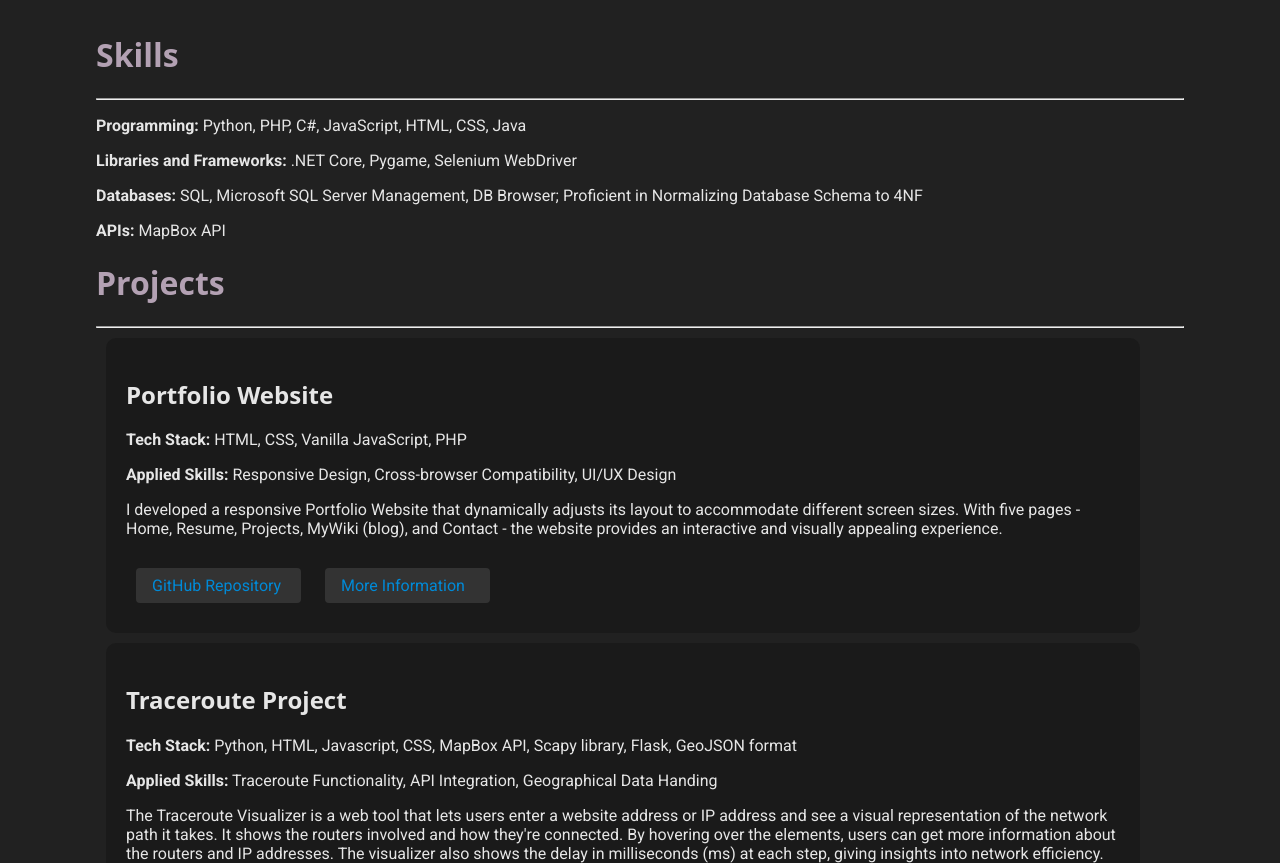
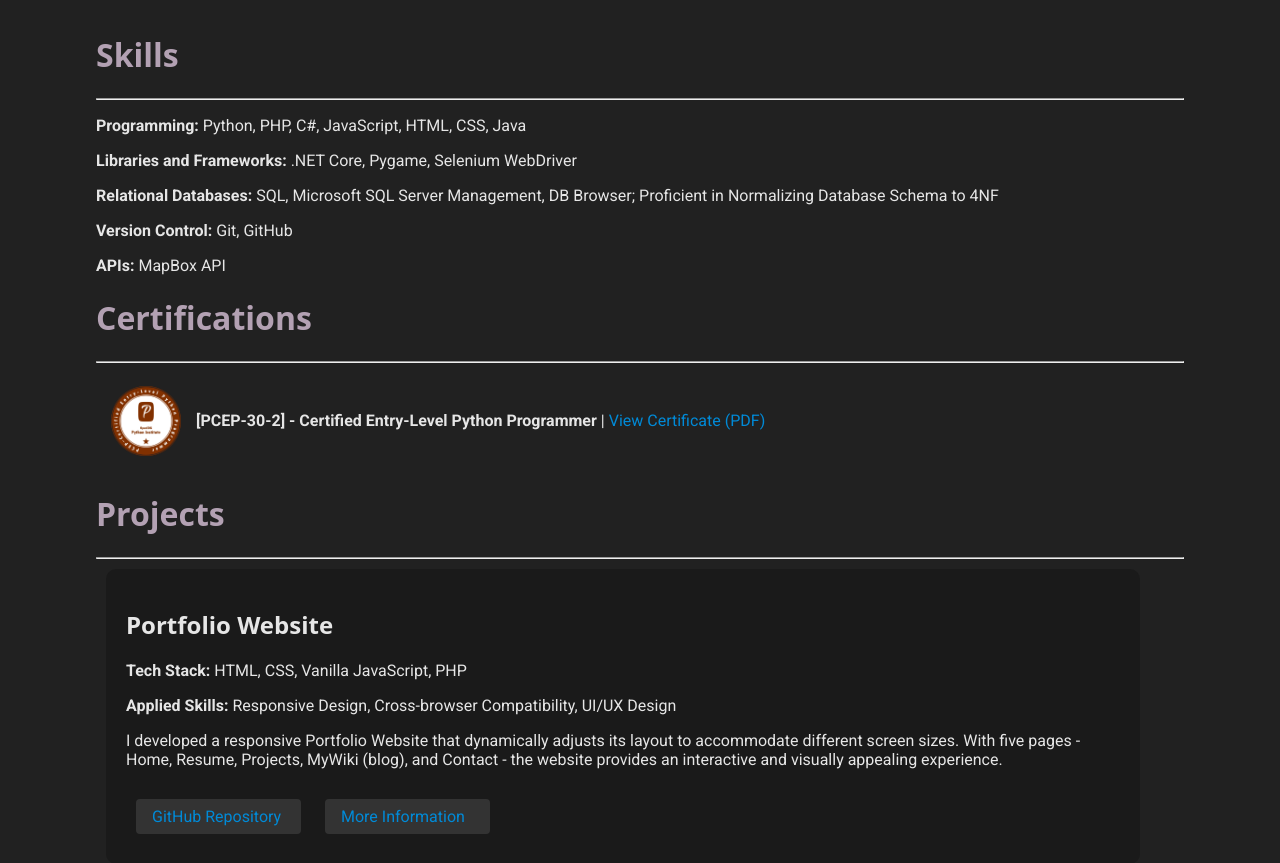
Before and after one commit to colemorrison/Website-Portfolio, a PHP site: page /pages/resume in a window 1280 px wide. Shown: the part 286-1149 px from the top of the page. Run offline with PHP 8.4, Linux system fonts and the light colour scheme.

Commit message:
Added Python Certification to resume page.

```diff
--- a/css/styles.css
+++ b/css/styles.css
@@ -297,6 +297,20 @@ h6 {
   justify-content: center;
   align-items: center;
 }
+.resume_skills {
+}
+.resume_certifications {
+}
+.resume_certifications_container {
+  display: flex;
+  align-items: center;
+}
+.resume_certifications_container img {
+  max-width: 100px;
+  height: auto;
+  padding: 15px;
+}
+
 .resume_projects {
 }
 .resume_projects_container {
@@ -336,6 +350,10 @@ h6 {
 
 .project-links a:hover {
   background-color: #555;
+}
+.resume_eduction {
+}
+.resume_experience {
 }
 
 /* ----------------------------------resume-end------------------------------ */
--- a/pages/resume.php
+++ b/pages/resume.php
@@ -16,7 +16,6 @@ include '../includes/header.php';
                     Download my resume
                 </a></p>
 
-
         </div>
 
         <div class="resume_skills">
@@ -24,9 +23,24 @@ include '../includes/header.php';
             <hr>
             <p><strong>Programming:</strong> Python, PHP, C#, JavaScript, HTML, CSS, Java</p>
             <p><strong>Libraries and Frameworks:</strong> .NET Core, Pygame, Selenium WebDriver</p>
-            <p><strong>Databases:</strong> SQL, Microsoft SQL Server Management, DB Browser; Proficient in Normalizing
+            <p><strong>Relational Databases:</strong> SQL, Microsoft SQL Server Management, DB Browser; Proficient in
+                Normalizing
                 Database Schema to 4NF</p>
+            <p><strong>Version Control:</strong> Git, GitHub</p>
             <p><strong>APIs:</strong> MapBox API</p>
+        </div>
+        <div class="resume_certifications">
+            <h1>Certifications</h1>
+            <hr>
+            <div class="resume_certifications_container">
+                <img src="../assets/Python Certification.png" alt="Python Certification Image"
+                    title="Python Certification Image">
+                <p><strong>[PCEP-30-2] - Certified Entry-Level Python Programmer</strong> | <a
+                        href="../assets/Python Certification.pdf" target="_blank">View Certificate (PDF)</a>
+                </p>
+            </div>
+
+
         </div>
 
         <div class="resume_projects">
@@ -43,7 +57,7 @@ include '../includes/header.php';
                     provides an interactive and visually appealing experience.
                 </p>
                 <div class="project-links">
-                    <a href="https://github.com/colemorrison" target="_blank">GitHub
+                    <a href="https://github.com/colemorrison/Website-Portfolio" target="_blank">GitHub
                         Repository</a>
                     <a href="./projects" target="_blank">More Information</a>
                 </div>
```
Also changed, not shown: assets/Python Certification.png (added), 1 other file.
